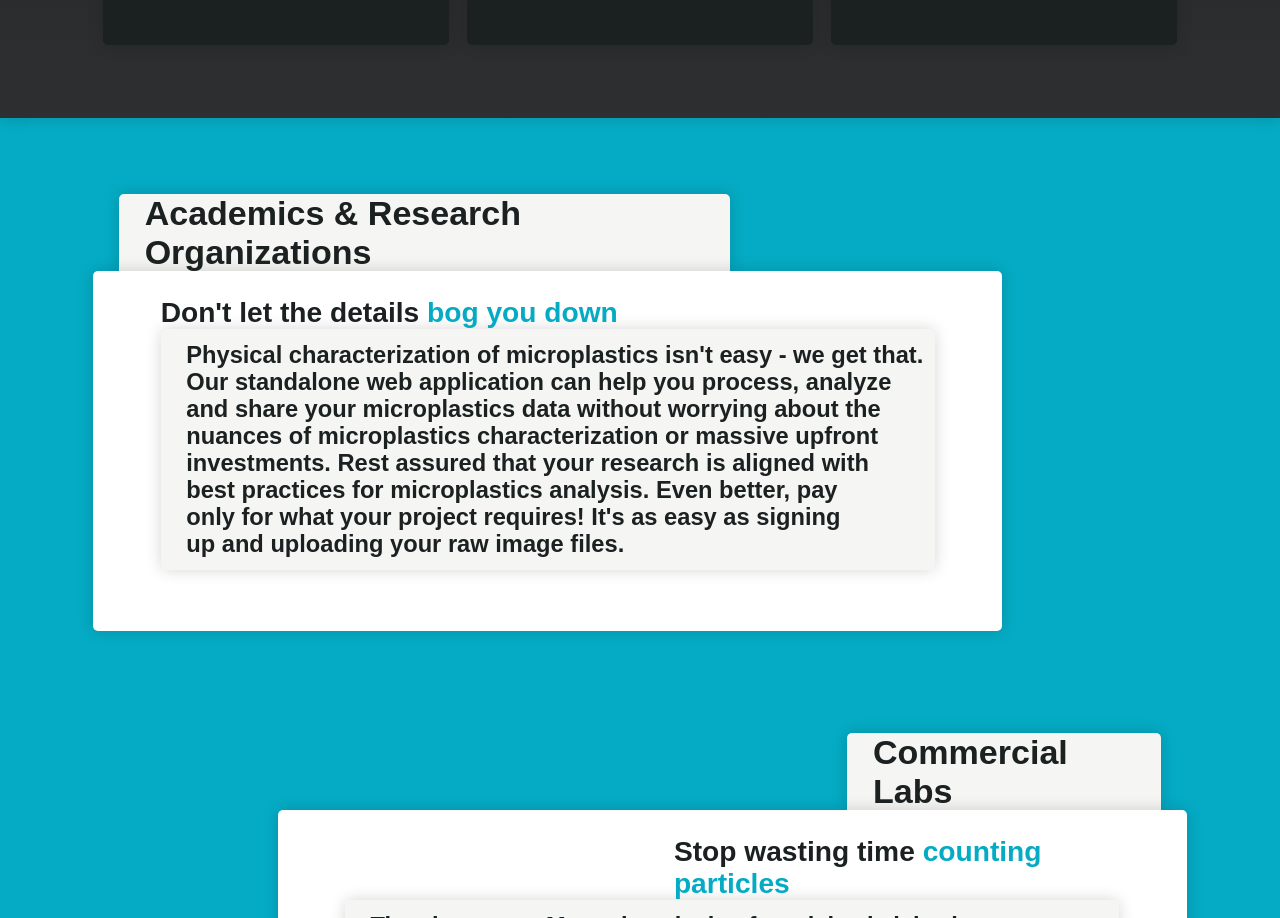
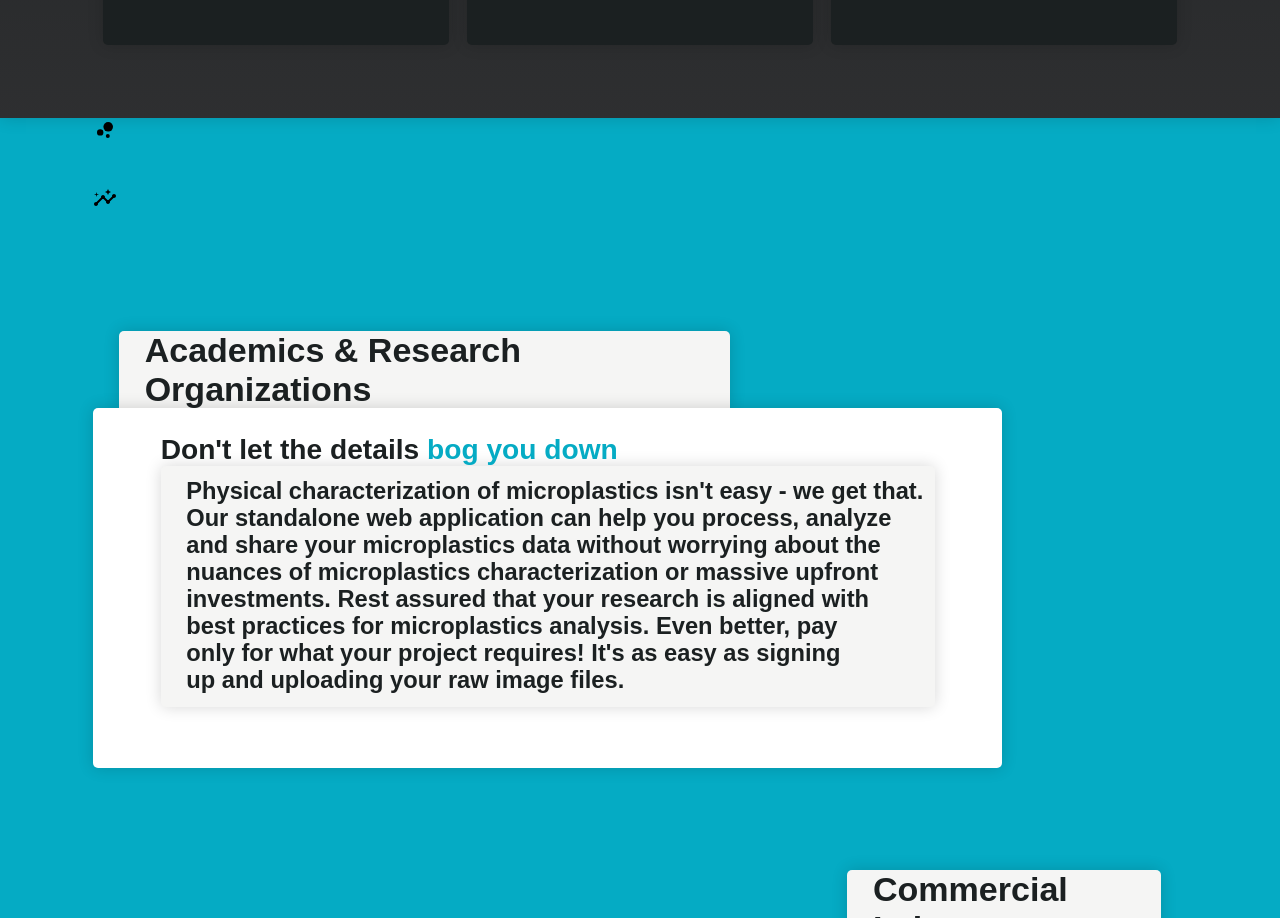
Before and after one commit to AbbaTek-Group/mp-connect, a React (Create React App) app in the folder mp-connect/: page / in a window 1280 px wide. Shown: the part 1583-2501 px from the top of the page. Built offline with nearby package versions, Linux system fonts and the light colour scheme; a web font is replaced by a local one.

Commit message:
Import Icons

```diff
--- a/mp-connect/src/components/landing/content/ThirdDivContent.tsx
+++ b/mp-connect/src/components/landing/content/ThirdDivContent.tsx
@@ -1,4 +1,6 @@
 import { Box, Button } from "@mui/material";
+import BubbleChartIcon from "@mui/icons-material/BubbleChart";
+import InsightsIcon from "@mui/icons-material/Insights";
 import { TextCard } from "./TextCard";
 // import micro from "./img/micro.png";
 import { inline } from "../../../styles";
@@ -6,6 +8,8 @@ import { inline } from "../../../styles";
 export const ThirdDivContent = () => {
   return (
     <Box sx={inline.thirdDivSx.container}>
+      <BubbleChartIcon />
+      <InsightsIcon />
       <Box>
         <TextCard id={"top"} />
         <TextCard id={"bottom"} />
```
